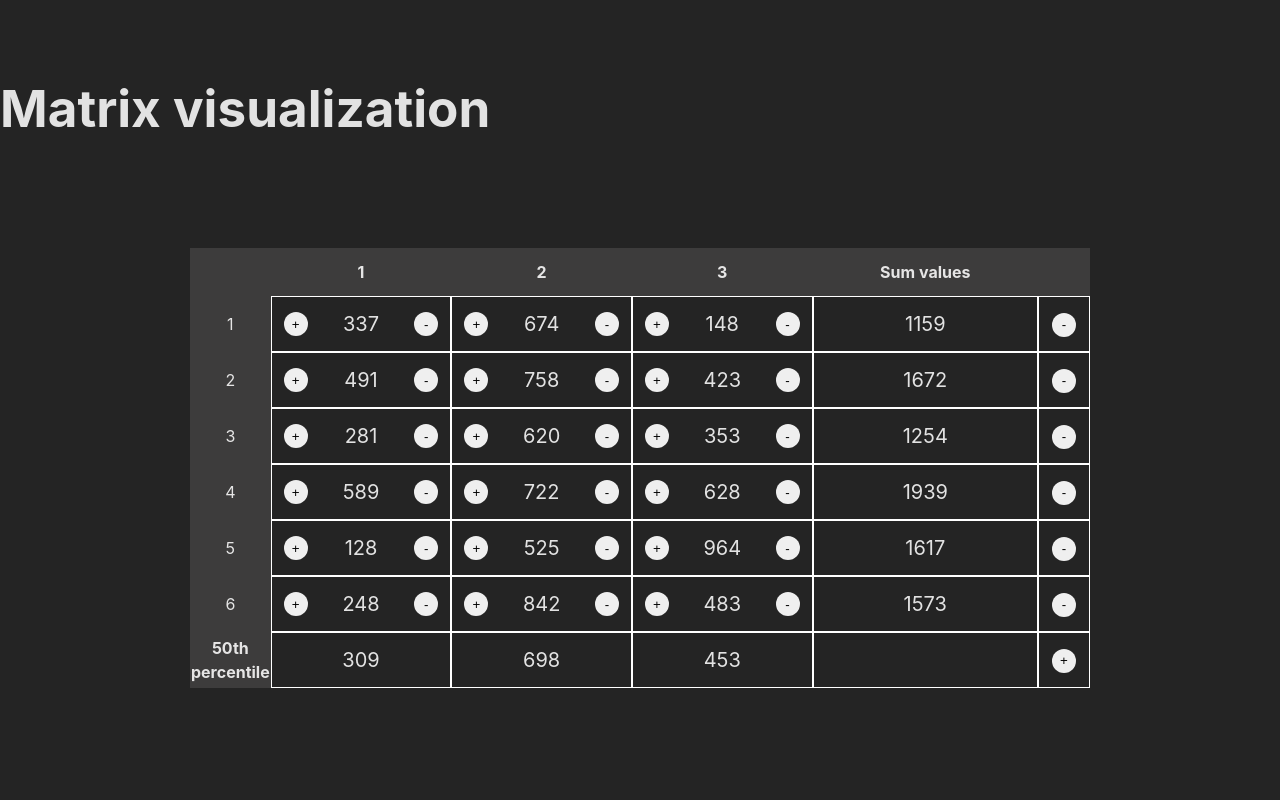
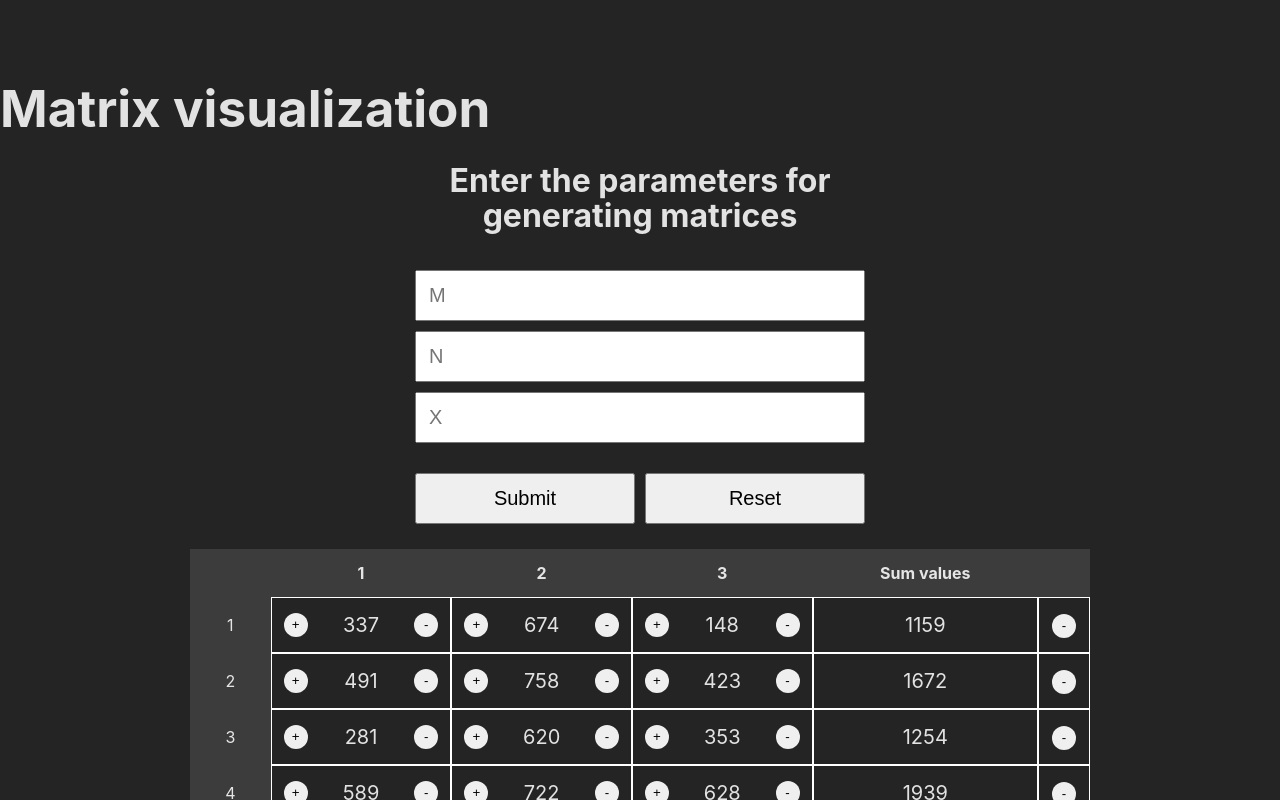
Before and after one commit to ydem1/matrix-visualization, a React (Vite) app: page / in a window 1280 px wide. Shown: the top 800 px of the page. Built offline with nearby package versions, Linux system fonts and the light colour scheme.

Commit message:
add form

```diff
--- a/src/App.css
+++ b/src/App.css
@@ -7,7 +7,12 @@ main {
   height: 100vh;
 }
 
-section {
+.title {
+  margin-top: 80px;
+  margin-bottom: 0;
+}
+
+.table {
   display: flex;
   justify-content: center;
   align-items: center;
--- a/src/App.tsx
+++ b/src/App.tsx
@@ -1,4 +1,5 @@
 import "./App.css";
+import { InputValues } from "./components/InputValues";
 import { MatrixProvider } from "./components/MatrixContext";
 import { Table, TableBody, TableHeader } from "./components/Table";
 import { TableFooter } from "./components/Table/TableFooter";
@@ -8,9 +9,10 @@ const TITLE = "Matrix visualization";
 const App = () => (
   <MatrixProvider>
     <main>
-      <h1>{TITLE}</h1>
+      <h1 className="title">{TITLE}</h1>
+      <InputValues />
 
-      <section>
+      <section className="table">
         <Table ariaLabel={TITLE}>
           <TableHeader />
           <TableBody />
--- /dev/null
+++ b/src/components/InputValues/InputValues.module.scss
@@ -0,0 +1,41 @@
+.form {
+  display: flex;
+  flex-direction: column;
+  gap: 10px;
+
+  max-width: 450px;
+  margin-inline: auto;
+
+  position: relative;
+
+  &__title {
+    text-align: center;
+  }
+
+  &__input {
+    font-size: 20px;
+    padding: 12px;
+  }
+
+  &__error {
+    position: absolute;
+    top: 80%;
+
+    color: #d31717;
+  }
+
+  &__control {
+    display: flex;
+    gap: 10px;
+
+    margin-top: 20px;
+  }
+
+  &__button {
+    flex: 1;
+    cursor: pointer;
+    width: max-content;
+    font-size: 20px;
+    padding: 12px;
+  }
+}
--- /dev/null
+++ b/src/components/InputValues/constants.ts
@@ -0,0 +1,15 @@
+export const validateValues = (M: number, N: number, X: number) => {
+  if (M < 1 || M > 100) {
+    return "M must be in the range from 1 to 100";
+  }
+
+  if (N < 1 || N > 100) {
+    return "N must be in the range from 1 to 100";
+  }
+
+  if (X < 1 || X > M * N - 1) {
+    return `X must be in the range from 1 to ${M * N - 1}`;
+  }
+
+  return "";
+};
--- /dev/null
+++ b/src/components/InputValues/index.tsx
@@ -0,0 +1,89 @@
+import React, { useState } from "react";
+import { validateValues } from "./constants";
+import styles from "./InputValues.module.scss";
+
+export const InputValues = () => {
+  const [M, setM] = useState("");
+  const [N, setN] = useState("");
+  const [X, setX] = useState("");
+
+  const [error, setError] = useState("");
+
+  const handleButtonClick = (e: React.MouseEvent) => {
+    e.preventDefault();
+
+    const validationError = validateValues(+M, +N, +X);
+
+    if (validationError) {
+      setError(validationError);
+    } else {
+      setError("");
+      console.log("Input M:", M);
+      console.log("Input N:", N);
+      console.log("Input X:", X);
+    }
+  };
+
+  const handleReset = (e: React.MouseEvent) => {
+    e.preventDefault();
+
+    setM("");
+    setN("");
+    setX("");
+    setError("");
+  };
+
+  return (
+    <section>
+      <form className={styles.form}>
+        <h2 className={styles.form__title}>
+          Enter the parameters for generating matrices
+        </h2>
+
+        <input
+          className={styles.form__input}
+          type="number"
+          value={M}
+          onChange={(e) => setM(e.target.value)}
+          placeholder="M"
+        />
+
+        <input
+          className={styles.form__input}
+          type="number"
+          value={N}
+          onChange={(e) => setN(e.target.value)}
+          placeholder="N"
+        />
+
+        <input
+          className={styles.form__input}
+          type="number"
+          value={X}
+          onChange={(e) => setX(e.target.value)}
+          placeholder="X"
+        />
+
+        {error && <span className={styles.form__error}>{error}</span>}
+
+        <div className={styles.form__control}>
+          <button
+            className={styles.form__button}
+            onClick={handleButtonClick}
+            type="submit"
+          >
+            Submit
+          </button>
+
+          <button
+            className={styles.form__button}
+            onClick={handleReset}
+            type="button"
+          >
+            Reset
+          </button>
+        </div>
+      </form>
+    </section>
+  );
+};
--- a/src/index.css
+++ b/src/index.css
@@ -20,7 +20,9 @@ body {
 h1 {
   font-size: 3.2em;
   line-height: 1.1;
+}
 
-  margin-top: 80px;
-  margin-bottom: 0;
+h2 {
+  font-size: 2em;
+  line-height: 1.1;
 }
```
